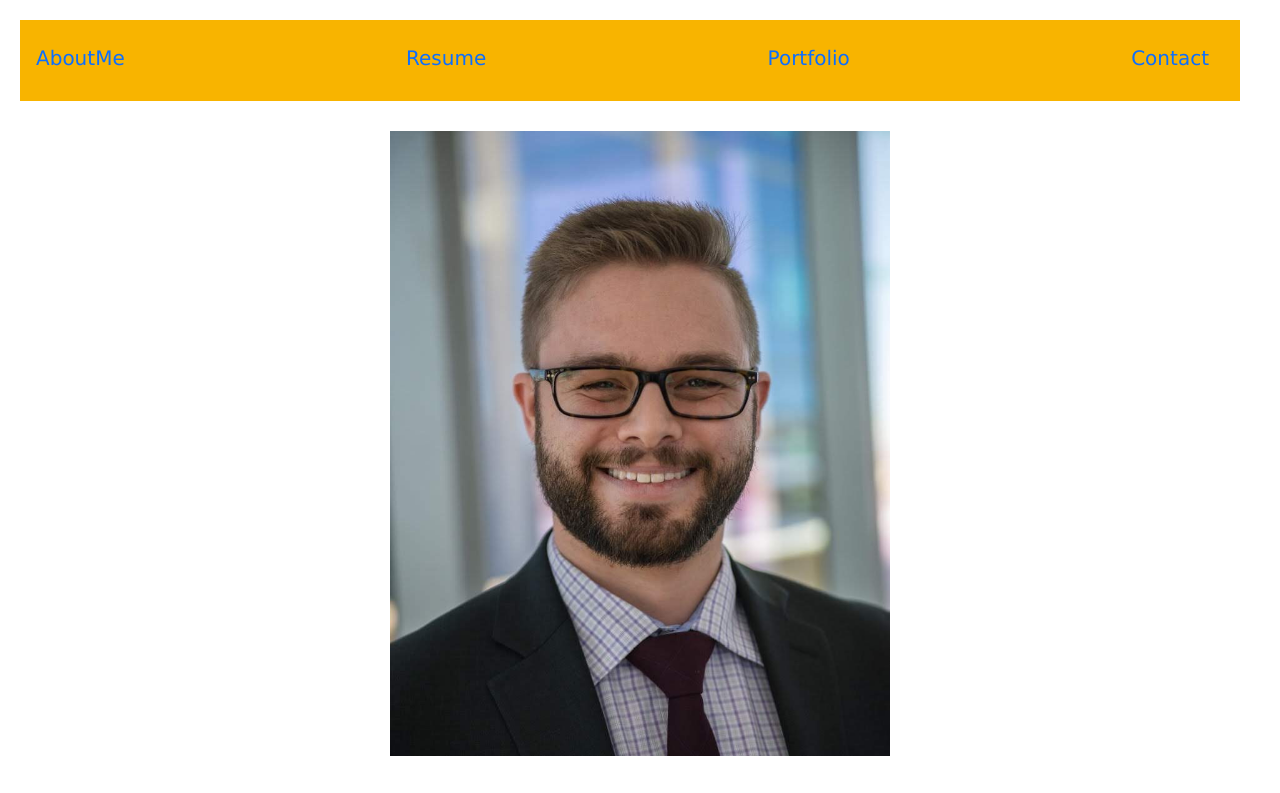
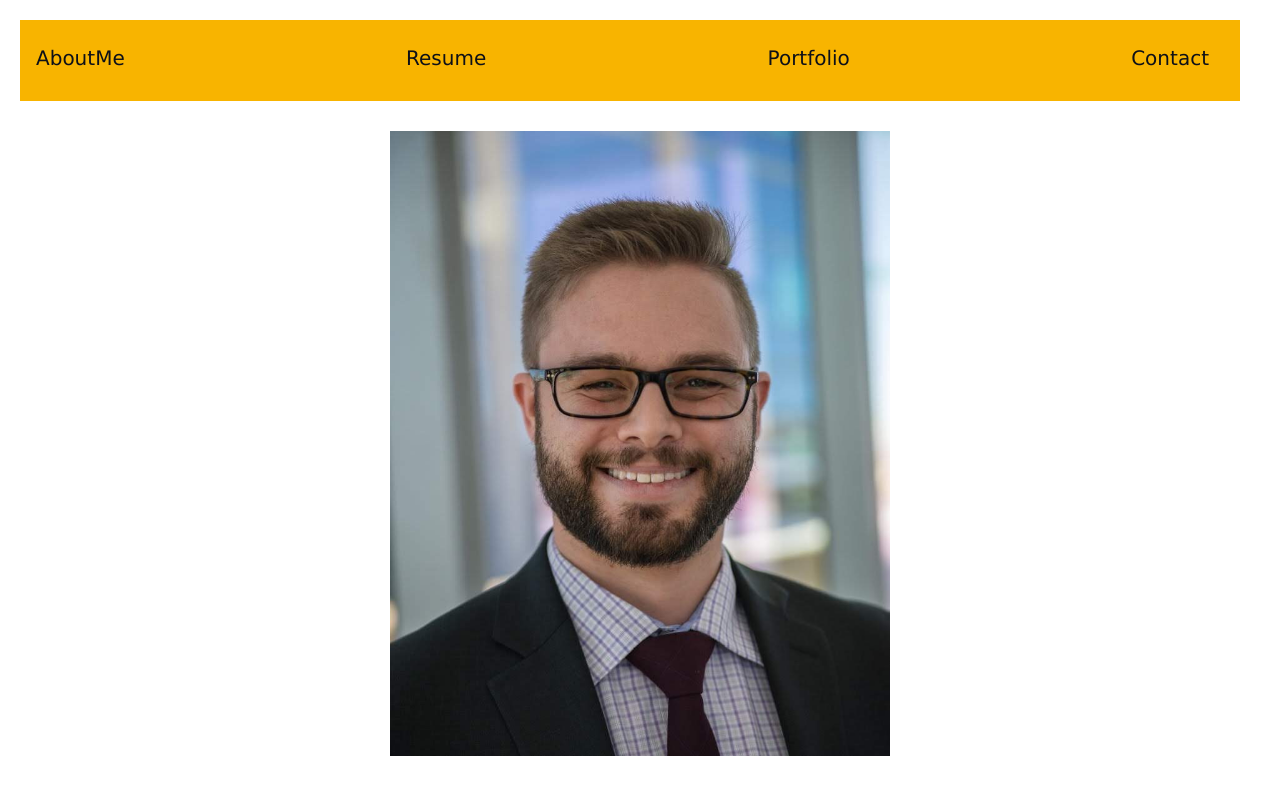
Before and after one commit to jmcgown14/react-portfolio, a React (Create React App) app: page / in a window 1280 px wide. Shown: the top 793 px of the page. Built offline with nearby package versions, Linux system fonts and the light colour scheme.

Commit message:
fixing some CSS

```diff
--- a/src/components/pages/contact-form.css
+++ b/src/components/pages/contact-form.css
@@ -5,13 +5,14 @@ form {
     margin: 0 auto;
 }
 label {
-    font-weight: bold;
-    display: flex;
-    align-items: center;
+    font-weight: bold !important;
+    display: flex !important;
+    align-items: center !important;
 }
 
 input,
 textarea {
+    width: 350px;
     padding: 8px;
     margin-top: 10px;
     margin-bottom: 10px;
--- a/src/style.css
+++ b/src/style.css
@@ -44,6 +44,7 @@ h3 {
     margin-right: 20px;
     font-family: 'Lucida Sans', 'Lucida Sans Regular', 'Lucida Grande', 'Lucida Sans Unicode', Geneva, Verdana, sans-serif;
     font-size: 20px;
+    color:#0e1017 !important;
 }
 
 .quick-links ul {
@@ -54,6 +55,10 @@ h3 {
 .quick-links ul li {
     display: inline-block;
     margin: 5px;
+}
+
+.nav-link {
+color:#0e1017 !important;
 }
 
 /*Added a max width*/
```
